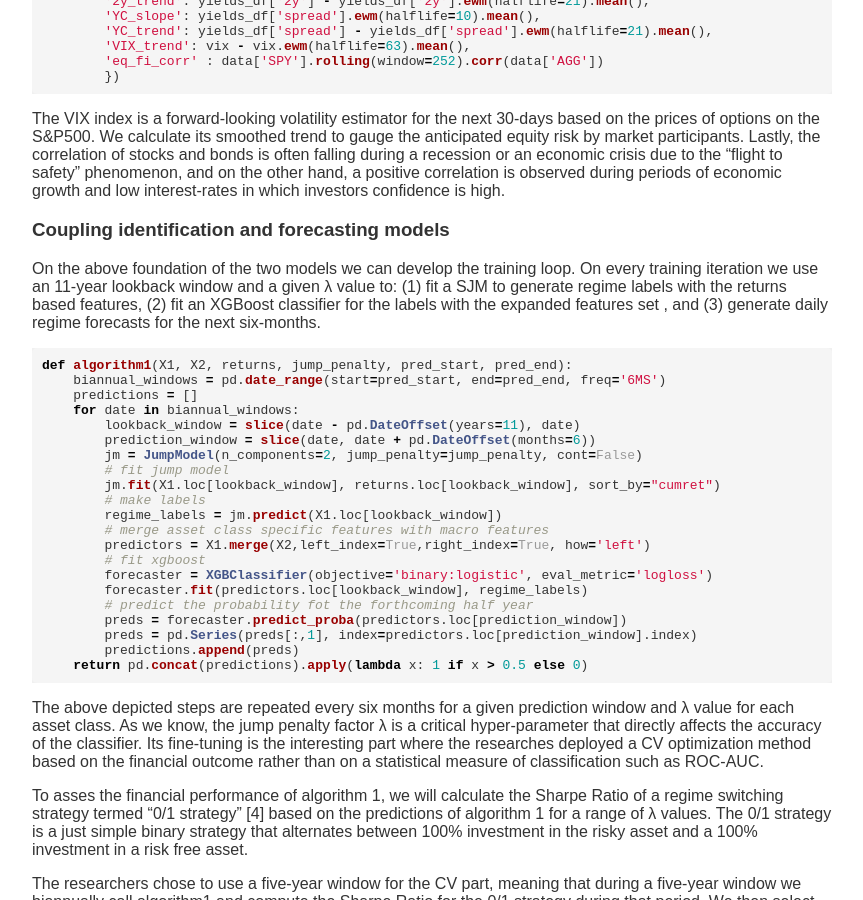
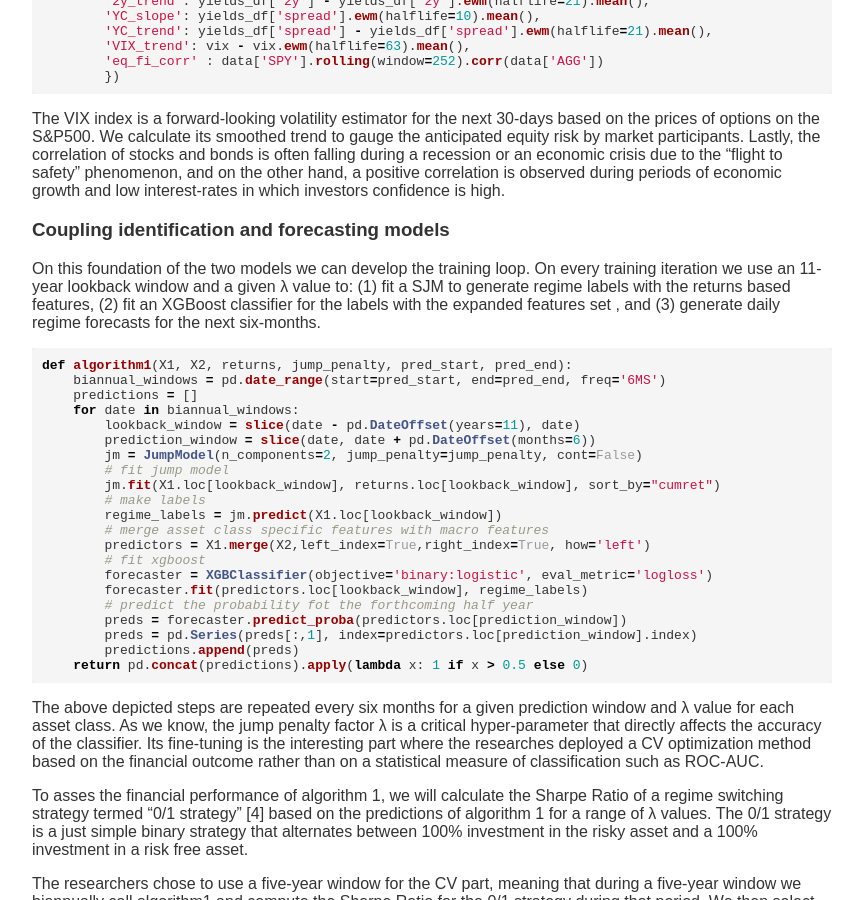
Before and after one commit to Cohen-Or/cohen-or.github.io, a Jekyll site: the page built from posts/rsaa1.md, in a window 1280 px wide and 900 px high, scrolled down 2049 px. Shown: the whole window, without its empty margins (208-1071 px from the left). Built offline with Jekyll 4.4.1, drawn with Linux system fonts in a browser that asks for light colours; our own code applies the rules of GitHub Pages for plain Markdown files; formulas are drawn with MathJax 3.

Commit message:
Update rsaa1.md

````diff
--- a/posts/rsaa1.md
+++ b/posts/rsaa1.md
@@ -79,7 +79,7 @@ The VIX index is a forward-looking volatility estimator for the next 30-days bas
 
 ### Coupling identification and forecasting models
 
-On the above foundation of the two models we can develop the training loop. On every training iteration we use an 11-year lookback window and a given λ value to: (1) fit a SJM to generate regime labels with the returns based features,  (2) fit an XGBoost classifier for the labels with the expanded features set , and (3) generate daily regime forecasts for the next six-months.
+On this foundation of the two models we can develop the training loop. On every training iteration we use an 11-year lookback window and a given λ value to: (1) fit a SJM to generate regime labels with the returns based features,  (2) fit an XGBoost classifier for the labels with the expanded features set , and (3) generate daily regime forecasts for the next six-months.
 
 ```python
 def algorithm1(X1, X2, returns, jump_penalty, pred_start, pred_end):
````
